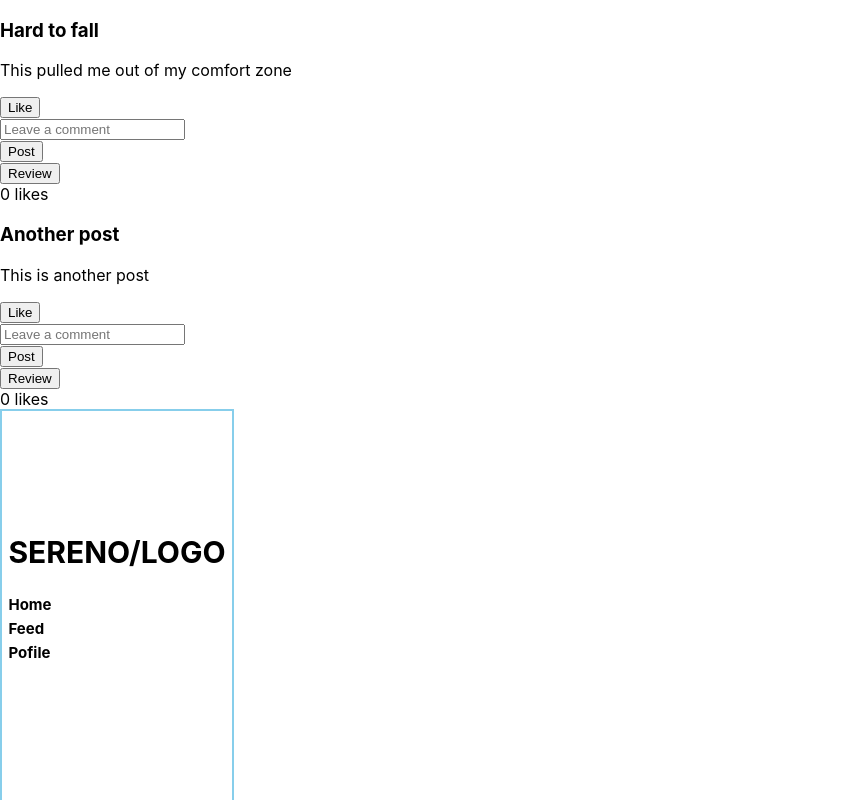
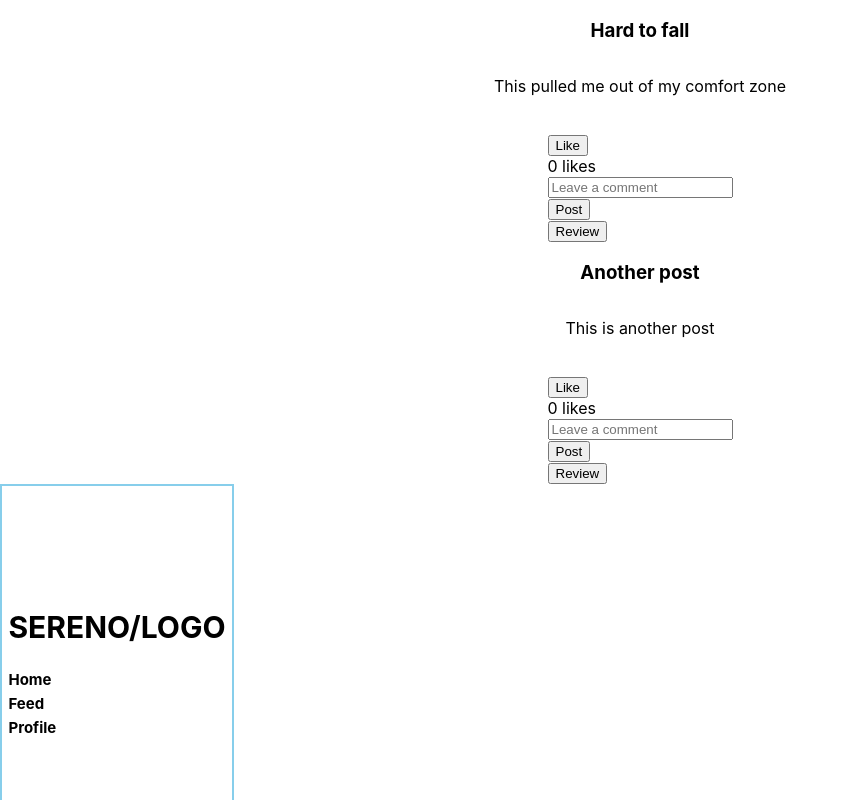
Before and after one commit to hniloy96/project-3-frontend, a React (Create React App) app: page /feed in a window 1280 px wide. Shown: the top 800 px of the page, without its empty margins (0-849 px from the left). Built offline with nearby package versions, Linux system fonts and the light colour scheme.

Commit message:
connected code

```diff
--- a/src/App.css
+++ b/src/App.css
@@ -56,3 +56,11 @@
   margin-right: auto;
   width: 80%;
 }
+
+.card {
+  display: flex;
+  flex-direction: column;
+  align-items: center;
+  margin: 0 auto;
+  max-width: 500px;
+}
--- a/src/App.js
+++ b/src/App.js
@@ -1,7 +1,6 @@
 import './App.css';
 import React, { useState, useEffect } from 'react';
 import { Routes, Route } from 'react-router-dom';
-import ReactAudioPlayer from 'react-audio-player';
 import Home from './Pages/Home-page';
 import Profile from './Pages/Profile-page';
 import Feed from './Pages/Feed-page';
--- a/src/Components/Card/Card.jsx
+++ b/src/Components/Card/Card.jsx
@@ -3,10 +3,13 @@ import React, { useState } from 'react';
 function Card({ post, onLike, onComment }) {
   const [liked, setLiked] = useState(false);
   const [comment, setComment] = useState('');
+  const [isVisible, setIsVisible] = useState(false);
+
 
   function handleLike() {
     setLiked(true);
     onLike();
+
   }
 
   function handleCommentSubmit(e) {
@@ -23,6 +26,9 @@ function Card({ post, onLike, onComment }) {
       <div className="card-body">
         <p>{post.description}</p>
       </div>
+      <div>
+        <h1>{post.imageUrl}</h1>
+      </div>
       <div className="card-footer">
         <button className="btnLikes" onClick={handleLike}>
           {liked ? (
@@ -33,7 +39,9 @@ function Card({ post, onLike, onComment }) {
           ) : (
             'Like'
           )}
-        </button>
+        </button><div className="card-likes">
+        <span>{post.likes} likes</span>
+      </div>
         <form onSubmit={handleCommentSubmit}>
           <div className="input-group mr-2">
             <input
@@ -61,9 +69,7 @@ function Card({ post, onLike, onComment }) {
           </div>
         ))}
       </div>
-      <div className="card-likes">
-        <span>{post.likes} likes</span>
-      </div>
+
     </div>
   );
 }
--- a/src/Pages/Feed-page.js
+++ b/src/Pages/Feed-page.js
@@ -2,6 +2,7 @@ import React, { useState } from 'react';
 import Card from '../Components/Card/Card';
 
 function Feed() {
+  <div></div>;
   const [posts, setPosts] = useState([
     {
       id: 1,
--- a/src/Pages/Nav.jsx
+++ b/src/Pages/Nav.jsx
@@ -13,7 +13,7 @@ const Nav = (props) => {
                 <div className="list-items">Feed</div>
             </Link>
             <Link to="/profile">
-                <div className="list-items">Pofile</div>
+                <div className="list-items">Profile</div>
             </Link>
         </div>
     );
```
Also changed, not shown: public/index.html (+1 -14 lines), src/Components/Card/style/card.css (line endings or trailing spaces).
